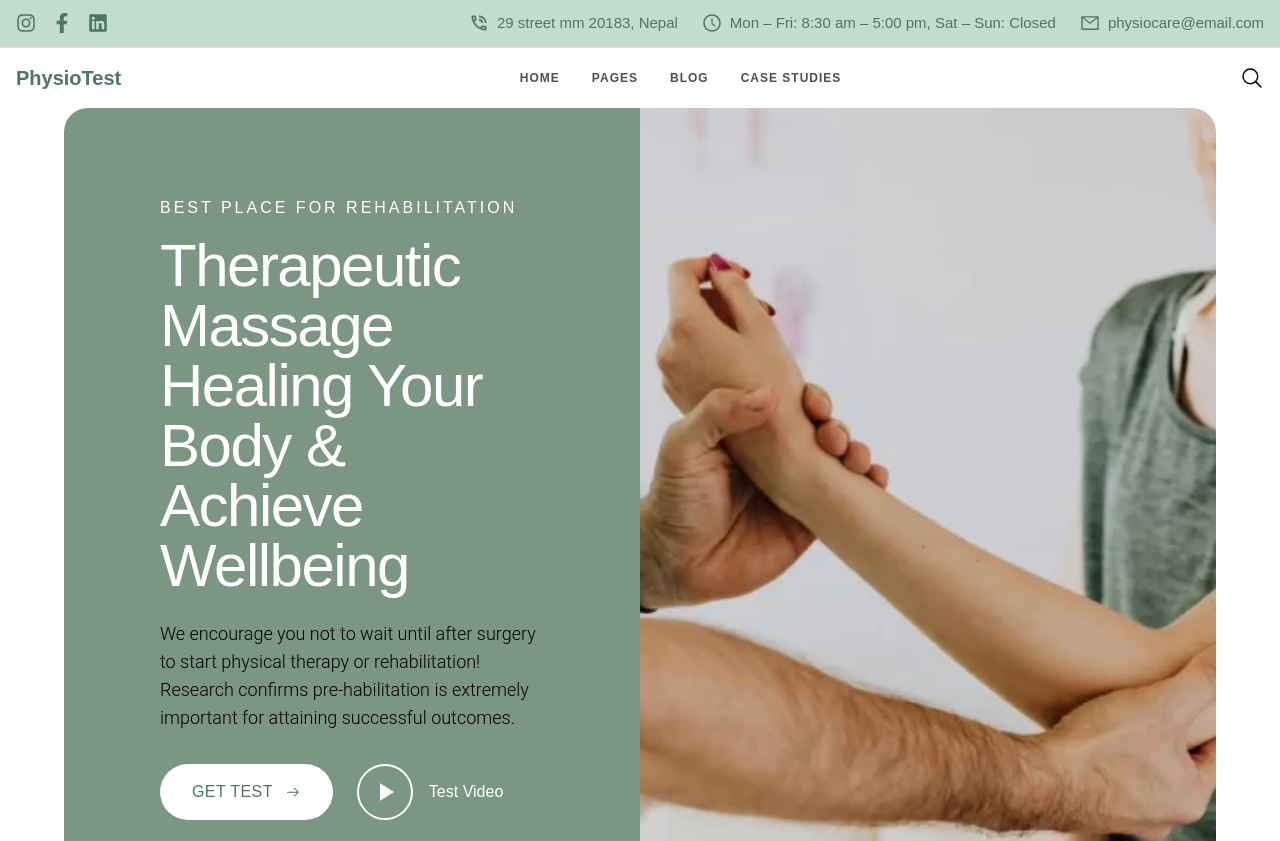
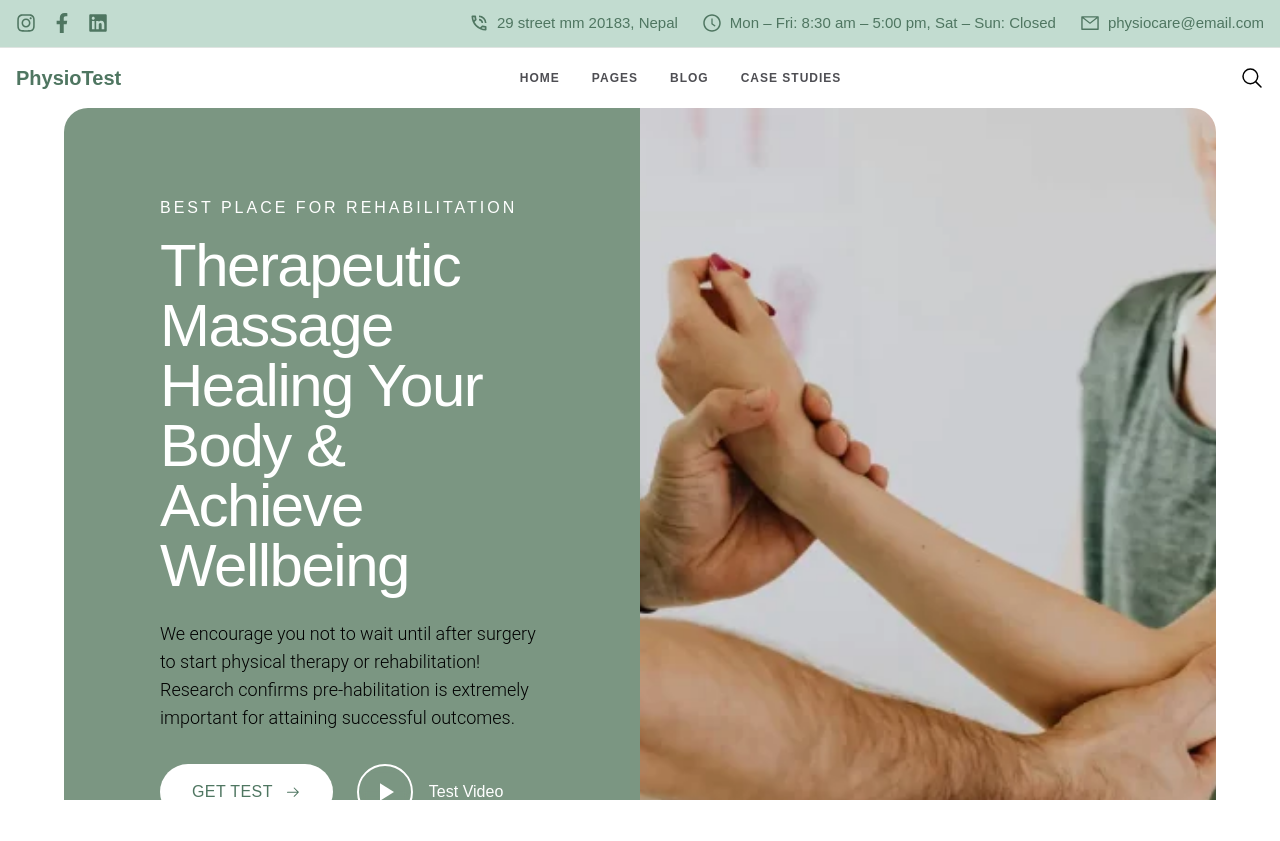
Before and after one commit to kul349/physio-tests-app, a React (Vite) app: page / in a window 1280 px wide. Shown: the top 841 px of the page. After the commit the page ends 800 px from the top, so only its background shows below. Built offline with nearby package versions, Linux system fonts and the light colour scheme.

Commit message:
changing some thing in tailwindcss config

```diff
--- a/src/layouts/MainLayout.jsx
+++ b/src/layouts/MainLayout.jsx
@@ -3,7 +3,7 @@
 import Header from "./Header";
 function MainLayout({children}) {
   return (
-    <div className="min-h-screen flex flex-col overflow-x-hidden">
+    <div className="relative w-full min-h-screen overflow-hidden overflow-x-hidden md:h-screen">
       <Header />
       <main className="flex-grow px-4 sm:px-6 lg:px-8">{children}</main>
     </div>
```
